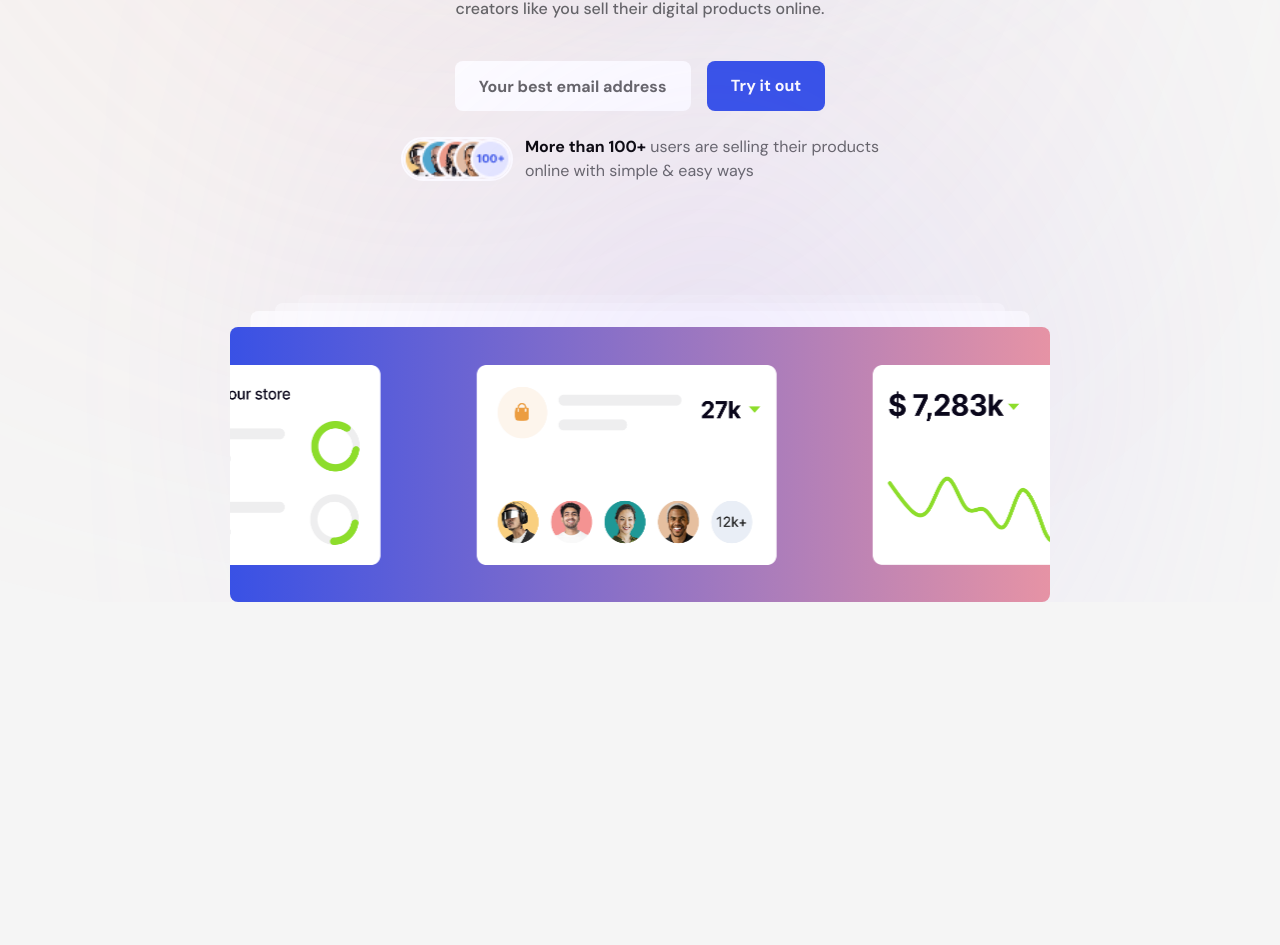
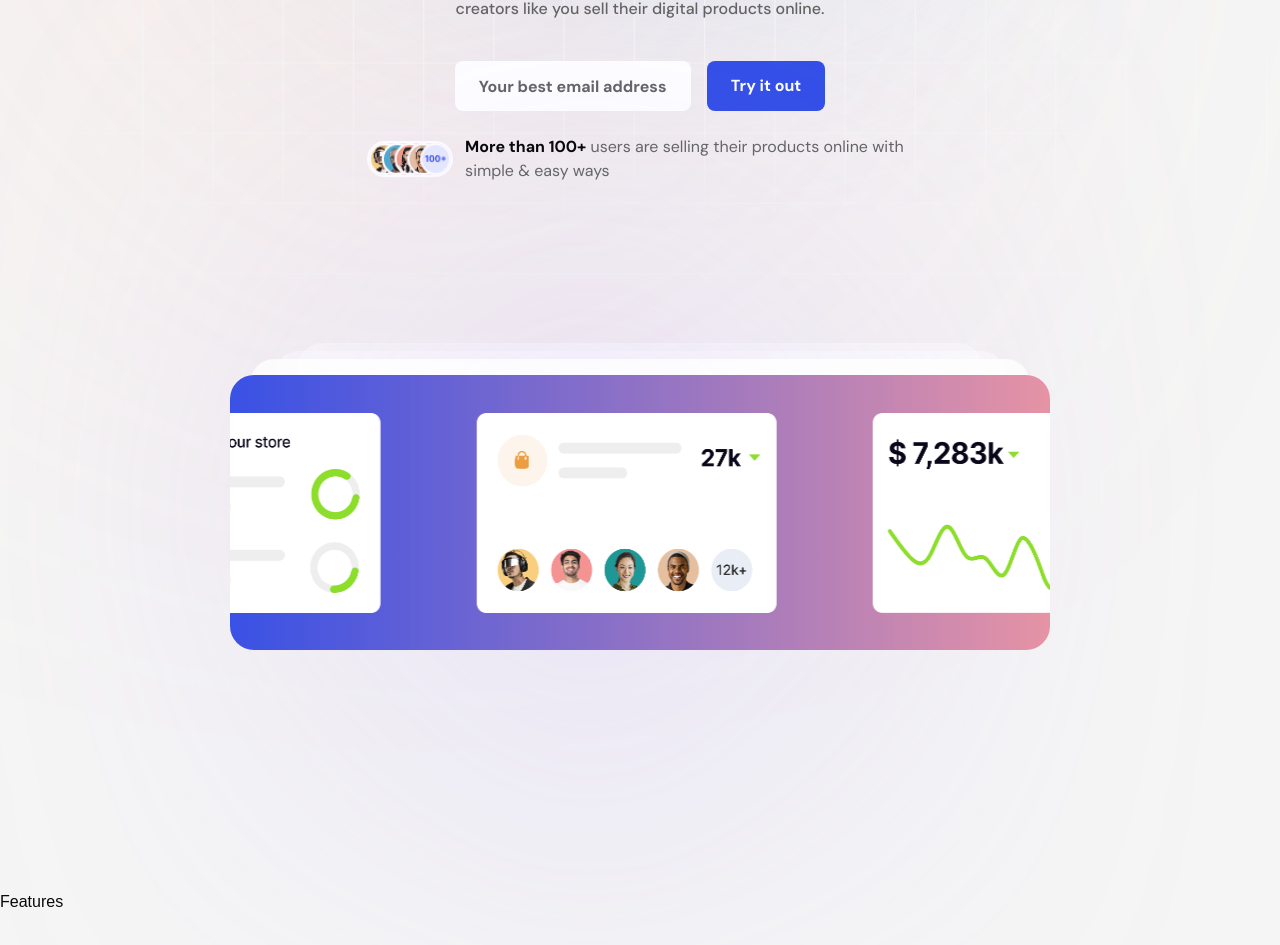
Before and after one commit to 0LrNx/Sell, a Next.js app: page / in a window 1280 px wide. Shown: the part 459-1404 px from the top of the page. Before the commit the page ends 1061 px from the top, so only its background shows below. Built offline with nearby package versions, Linux system fonts and the light colour scheme; a web font is replaced by a local one.

Commit message:
fix: shadow marquee

```diff
--- /dev/null
+++ b/app/components/Features/Features.tsx
@@ -0,0 +1,12 @@
+import Image from "next/image";
+import Logo from "@/public/logo.svg";
+
+function Features({ delaClass }: { delaClass: string }) {
+    return (
+        <div className="">
+            <h1 className={delaClass}>Features</h1>
+        </div>
+    );
+}
+
+export default Features;
--- a/app/components/Hero/Hero.tsx
+++ b/app/components/Hero/Hero.tsx
@@ -12,7 +12,7 @@ import Card3 from "@/public/card_3.png";
 
 function Hero({ delaClass }: { delaClass: string }) {
     return (
-        <div>
+        <section className="relative flex flex-col items-center justify-center w-full pt-20 pb-60">
             <div className="bg-[#92C4FE] w-[450px] h-[450px] rounded-full absolute right-96 -top-56 blur-[150px] -z-[500] opacity-80"></div>
             <div className="bg-[#FEA492] w-[550px] h-[550px] rounded-full absolute -z-[500] left-40 -top-24 blur-[300px] opacity-40"></div>
 
@@ -22,7 +22,7 @@ function Hero({ delaClass }: { delaClass: string }) {
                 className="absolute -z-[100] w-full h-full left-[5%] top-[5%] "
             />
 
-            <div className="flex flex-col items-center justify-center mt-20">
+            <div className="flex flex-col items-center justify-center">
                 <button className="bg-gradient-to-r from-[#E693A5] to-[#3951E5] text-white font-bold font-dmsans rounded-full px-6 py-2">
                     Introducing a new online selling platform 🎉
                 </button>
@@ -44,53 +44,39 @@ function Hero({ delaClass }: { delaClass: string }) {
                     </button>
                 </div>
 
-                <div className="flex flex-row mt-6 w-1/2 mx-auto justify-center items-center">
+                <div className="flex flex-row mt-6 w-4/6 mx-auto justify-center items-center">
                     <Image
                         src={AvatarList}
                         alt="Avatar List"
-                        className="w-28 h-full rounded-full border-2 border-white mr-3"
+                        className="w-28 rounded-full border-2 border-white mr-3"
                     />
-                    <p className="text-[#626262]"><strong className="text-black">More than 100+</strong> users are selling their products <br /> online with simple & easy ways</p>
+                    <p className="text-[#626262]"><strong className="text-black">More than 100+</strong> users are selling their products online with simple & easy ways</p>
                 </div>
 
 
-                <div className="mt-36 relative z-[200]">
-                    {/* Ombres */}
-                    <div className="absolute w-[779px] h-[275px] bg-white opacity-80 rounded-lg z-9 -mt-4 left-1/2 transform -translate-x-1/2"></div>
-                    <div className="absolute w-[730px] h-[275px] bg-white opacity-50 rounded-lg z-8 -mt-6 left-1/2 transform -translate-x-1/2"></div>
-                    <div className="absolute w-[684px] h-[275px] bg-white opacity-20 rounded-lg z-7 -mt-8 left-1/2 transform -translate-x-1/2"></div>
-                    <div className="bg-[#AE92FE] w-[270px] h-[270px] rounded-full absolute z-6 -left-16 -top-20 blur-[200px]"></div>
+                <div className="mt-36">
+                    {/* Marquee */}
+                    <div className="relative w-[820px] h-[275px] z-[300] mx-auto mt-12">
+                        {/* Ombres */}
+                        <div className="absolute w-[779px] h-[275px] bg-white opacity-80 rounded-3xl z-10 -top-4 left-1/2 transform -translate-x-1/2"></div>
+                        <div className="absolute w-[730px] h-[275px] bg-white opacity-50 rounded-3xl z-9 -top-6 left-1/2 transform -translate-x-1/2"></div>
+                        <div className="absolute w-[684px] h-[275px] bg-white opacity-40 rounded-3xl z-8 -top-8 left-1/2 transform -translate-x-1/2"></div>
+                        <div className="bg-[#AE92FE] w-[270px] h-[270px] rounded-full absolute z-6 blur-[200px] ml-56"></div>
 
-
-                    {/* Marquee */}
-                    <div className="absolute w-[820px] h-[275px] left-1/2 transform -translate-x-1/2 z-[300]">
                         <Marquee
-                            className="w-full h-full bg-gradient-to-r from-[#3951E5] to-[#E693A5] rounded-lg"
+                            className="w-full h-full bg-gradient-to-r from-[#3951E5] to-[#E693A5] rounded-3xl relative z-[20]"
                             pauseOnHover
-                            repeat={1}
                         >
                             <div className="flex flex-row items-center justify-center gap-20">
-                                <Image
-                                    src={Card1}
-                                    alt="Card 1"
-                                    className="w-[300px] h-[200px] rounded-lg mr-4"
-                                />
-                                <Image
-                                    src={Card2}
-                                    alt="Card 2"
-                                    className="w-[300px] h-[200px] rounded-lg mr-4"
-                                />
-                                <Image
-                                    src={Card3}
-                                    alt="Card 3"
-                                    className="w-[300px] h-[200px] rounded-lg mr-4"
-                                />
+                                <Image src={Card1} alt="Card 1" className="w-[300px] h-[200px] rounded-lg mr-4" />
+                                <Image src={Card2} alt="Card 2" className="w-[300px] h-[200px] rounded-lg mr-4" />
+                                <Image src={Card3} alt="Card 3" className="w-[300px] h-[200px] rounded-lg mr-4" />
                             </div>
                         </Marquee>
                     </div>
                 </div>
             </div>
-        </div>
+        </section>
     );
 }
 
--- a/app/page.tsx
+++ b/app/page.tsx
@@ -2,6 +2,8 @@ import { Dela_Gothic_One } from "next/font/google";
 
 import Navbar from "@/app/components/Navbar/Navbar";
 import Hero from "@/app/components/Hero/Hero";
+import Features from "@/app/components/Features/Features";
+
 
 const dela = Dela_Gothic_One({ weight: "400", subsets: ["latin"] });
 
@@ -10,6 +12,7 @@ export default function Home() {
     <main>
       <Navbar />
       <Hero delaClass={dela.className}/>
+      <Features delaClass={dela.className}/>
     </main>
   );
 }
```
